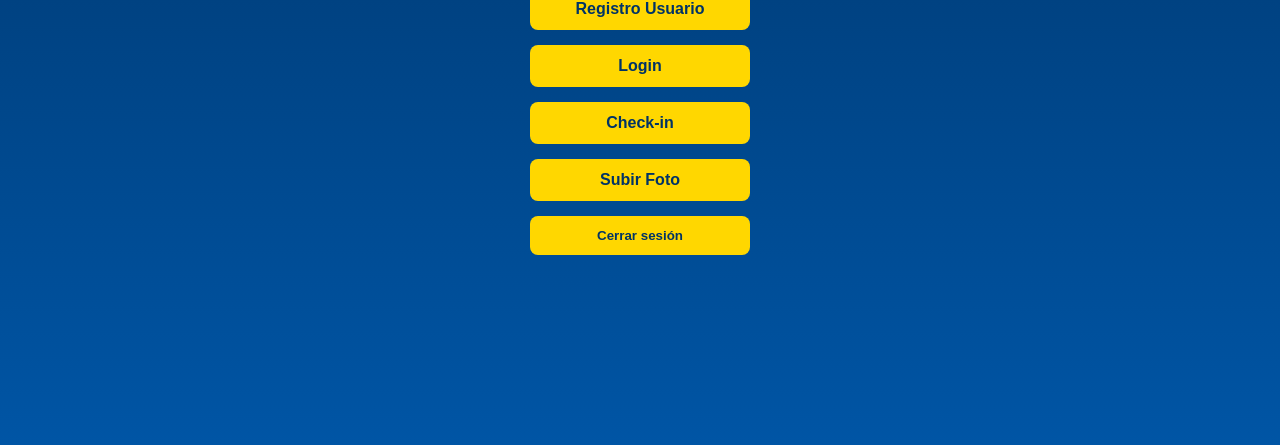
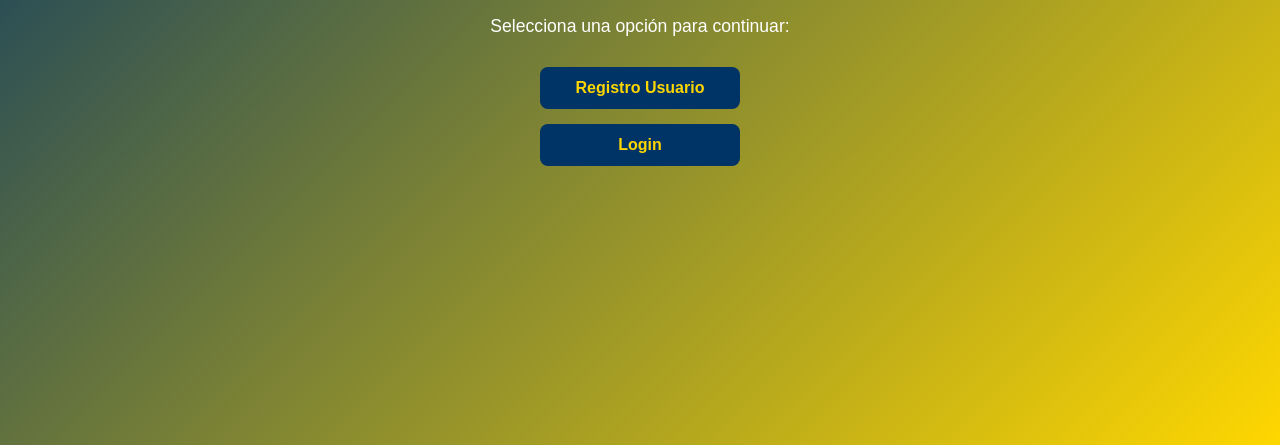
Before and after one commit to vicer1978/control-promotores, a website: page public/index.html in a window 1280 px wide. Shown: the part 355-800 px from the top of the page. Drawn offline with Linux system fonts and the light colour scheme.

```diff
--- a/public/index.html
+++ b/public/index.html
@@ -7,51 +7,41 @@
   <style>
     body {
       font-family: Arial, sans-serif;
-      background: linear-gradient(to bottom, #003366, #0055a5);
-      color: #fff;
+      background: linear-gradient(135deg, #003366, #FFD700);
       display: flex;
       flex-direction: column;
       align-items: center;
       justify-content: center;
       min-height: 100vh;
       margin: 0;
+      color: #fff;
+      text-align: center;
     }
 
-    h1 {
-      color: #ffd700;
-      font-size: 2.5em;
-      margin-bottom: 10px;
-    }
-
-    p {
-      font-size: 1.2em;
-      margin-bottom: 30px;
-    }
+    h1 { margin-bottom: 10px; font-size: 2.2em; }
+    p { margin-bottom: 30px; font-size: 1.1em; }
 
     .buttons {
       display: flex;
       flex-direction: column;
       gap: 15px;
-      width: 220px;
+      width: 200px;
     }
 
-    .buttons a, .buttons button {
+    .buttons a {
       text-decoration: none;
-      background-color: #ffd700;
-      color: #003366;
-      padding: 12px 25px;
+      background-color: #003366;
+      color: #FFD700;
+      padding: 12px 0;
       border-radius: 8px;
-      text-align: center;
       font-weight: bold;
-      border: none;
-      cursor: pointer;
       transition: 0.3s;
     }
 
-    .buttons a:hover, .buttons button:hover {
-      background-color: #ffc300;
+    .buttons a:hover {
+      background-color: #001f4d;
+      color: #fff;
     }
-
   </style>
 </head>
 <body>
@@ -59,56 +49,41 @@
   <h1>Bienvenido a StorePulse</h1>
   <p>Selecciona una opción para continuar:</p>
 
-  <div class="buttons" id="btnContainer">
-    <!-- Los botones se agregarán según rol -->
-  </div>
+  <div class="buttons" id="buttons-container"></div>
 
   <script>
-    // Obtener rol y userId desde localStorage
-    const role = localStorage.getItem("role") || "user";
-    const userId = localStorage.getItem("userId");
+    // Obtener rol del usuario desde localStorage
+    const role = localStorage.getItem("role");
 
-    const container = document.getElementById("btnContainer");
+    const container = document.getElementById("buttons-container");
 
-    // Botones comunes para todos los usuarios
-    const userButtons = [
-      { text: "Registro Usuario", href: "register.html" },
-      { text: "Login", href: "login.html" },
-      { text: "Check-in", href: "checkin.html" },
-      { text: "Subir Foto", href: "upload.html" },
-    ];
+    const buttons = [];
 
-    // Botones adicionales para admin
-    const adminButtons = [
-      { text: "Panel Admin", href: "admin.html" },
-      { text: "Tiendas", href: "stores.html" }
-    ];
-
-    // Función para crear botones
-    function crearBoton({text, href}){
-      const btn = document.createElement(href ? "a" : "button");
-      btn.textContent = text;
-      if(href) btn.href = href;
-      return btn;
+    if (!role) {
+      // Si no hay rol, mostrar solo registro y login
+      buttons.push({ text: "Registro Usuario", href: "register.html" });
+      buttons.push({ text: "Login", href: "login.html" });
+    } else if (role === "admin") {
+      // Botones para admin
+      buttons.push({ text: "Panel Admin", href: "admin.html" });
+      buttons.push({ text: "Usuarios", href: "users.html" });
+      buttons.push({ text: "Tiendas", href: "stores.html" });
+      buttons.push({ text: "Subir Foto", href: "upload.html" });
+    } else {
+      // Botones para usuario normal
+      buttons.push({ text: "Check-in", href: "checkin.html" });
+      buttons.push({ text: "Mis Tiendas", href: "user-stores.html" });
+      buttons.push({ text: "Subir Foto", href: "upload.html" });
     }
 
-    // Agregar botones según rol
-    if(role === "admin"){
-      [...userButtons, ...adminButtons].forEach(b => container.appendChild(crearBoton(b)));
-    } else {
-      userButtons.forEach(b => container.appendChild(crearBoton(b)));
-    }
+    // Generar los botones dinámicamente
+    buttons.forEach(b => {
+      const a = document.createElement("a");
+      a.href = b.href;
+      a.textContent = b.text;
+      container.appendChild(a);
+    });
+  </script>
 
-    // Botón cerrar sesión
-    const logoutBtn = document.createElement("button");
-    logoutBtn.textContent = "Cerrar sesión";
-    logoutBtn.onclick = () => {
-      localStorage.removeItem("role");
-      localStorage.removeItem("userId");
-      window.location = "login.html";
-    }
-    container.appendChild(logoutBtn);
-
-  </script>
 </body>
 </html>
```
Also changed, not shown: server.js (+18 -31 lines).
